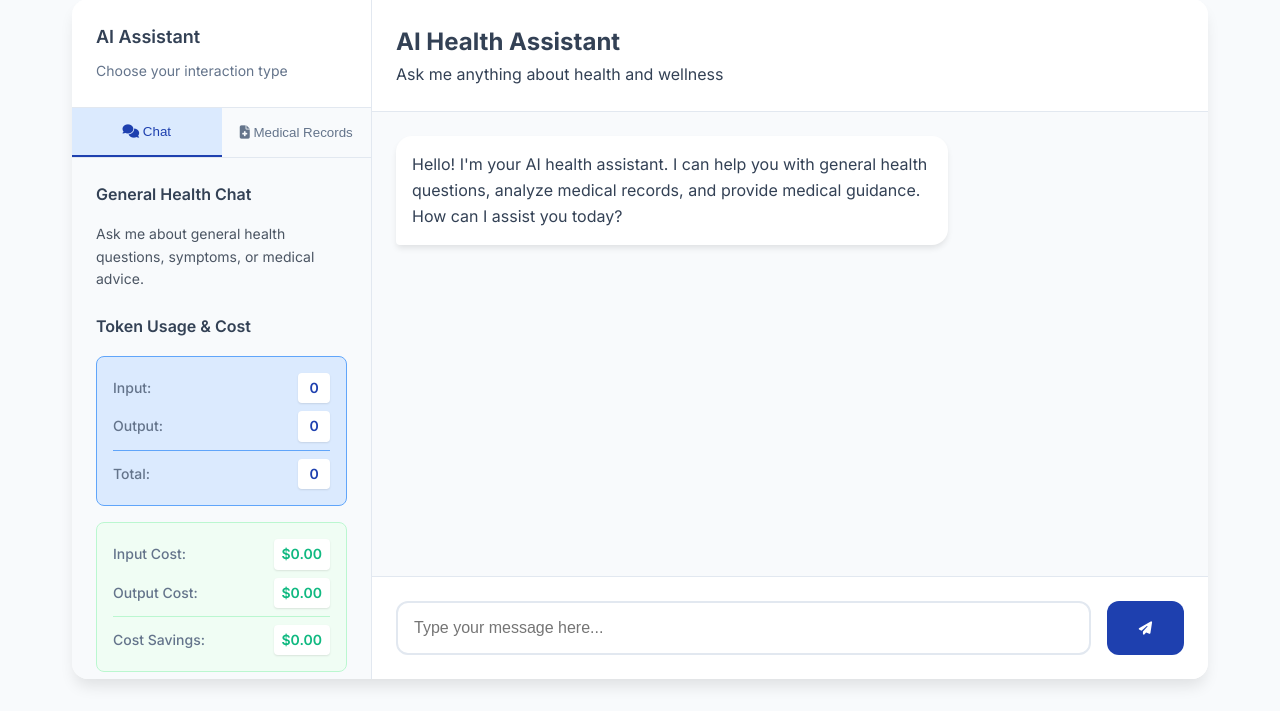
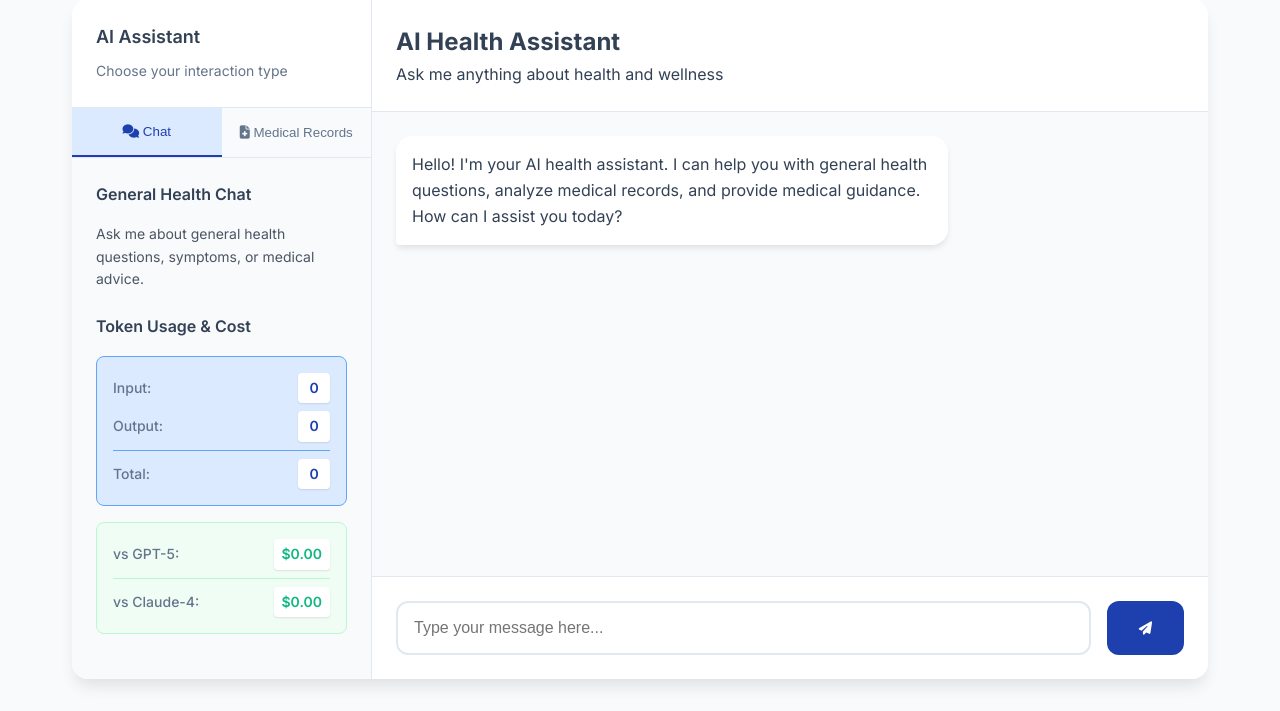
Before and after one commit to seansukamto/healthcare-ai, a Flask app: page /chat in a window 1280 px wide. Shown: the part 103-814 px from the top of the page. Run offline with Flask 3, Linux system fonts and the light colour scheme; some libraries are stand-ins or nearby versions.

Commit message:
Simplify cost savings: remove Input/Output costs, show savings vs GPT-5 and Claude-4-Sonnet based on total tokens

```diff
--- a/generate.py
+++ b/generate.py
@@ -16,37 +16,15 @@ except LookupError:
 
 client = OpenAI(api_key="dpais", base_url="http://localhost:8553/v1/openai")
 
-# Cost configuration for different models (driven by per-token env variables)
-# QWEN per-token rates (defaults can be overridden via environment variables)
-# For local deployment, cost should be $0 since you're not paying external API fees
-_QWEN_INPUT_COST_PER_TOKEN = float(os.environ.get("QWEN_INPUT_COST_PER_TOKEN", "0.0"))
-_QWEN_OUTPUT_COST_PER_TOKEN = float(os.environ.get("QWEN_OUTPUT_COST_PER_TOKEN", "0.0"))
+# Local deployment - no costs since models run on your hardware
 
-MODEL_COSTS = {
-    "qwen2.5": {
-        # Convert per-token to per-1k to reuse existing math
-        "input_cost_per_1k_tokens": _QWEN_INPUT_COST_PER_TOKEN * 1000.0,
-        "output_cost_per_1k_tokens": _QWEN_OUTPUT_COST_PER_TOKEN * 1000.0
-    },
-    "whisper": {
-        # For local deployment, cost should be $0 since you're not paying external API fees
-        "cost_per_minute": float(os.environ.get("WHISPER_COST_PER_MINUTE", "0.0"))
-    }
-}
-
-# Commercial API rates for comparison (updated 2025 rates)
+# Commercial API rates for comparison (2025 rates)
 COMMERCIAL_RATES = {
     "gpt-5": {
-        "input_cost_per_1k_tokens": 0.00125,    # $1.25 per million tokens = $0.00125 per 1K
-        "output_cost_per_1k_tokens": 0.01       # $10.00 per million tokens = $0.01 per 1K
+        "cost_per_token": 0.005625  # Average of input ($0.00125/1K) and output ($0.01/1K) = $0.005625 per token
     },
     "claude-4-sonnet": {
-        "input_cost_per_1k_tokens": 0.003,      # $3.00 per million tokens = $0.003 per 1K (≤200K context)
-        "output_cost_per_1k_tokens": 0.015      # $15.00 per million tokens = $0.015 per 1K (≤200K context)
-    },
-    "claude-4-sonnet-large": {
-        "input_cost_per_1k_tokens": 0.006,      # $6.00 per million tokens = $0.006 per 1K (>200K context)
-        "output_cost_per_1k_tokens": 0.0225     # $22.50 per million tokens = $0.0225 per 1K (>200K context)
+        "cost_per_token": 0.009     # Average of input ($0.003/1K) and output ($0.015/1K) = $0.009 per token
     }
 }
 
@@ -154,47 +132,19 @@ def calculate_cost(model_name, input_tokens, output_tokens, audio_duration_minut
         audio_duration_minutes: Duration in minutes (for audio models)
 
     Returns:
-        dict: Cost breakdown
+        dict: Cost breakdown (simplified for local deployment)
     """
-    if model_name not in MODEL_COSTS:
-        return {
-            "request_cost": 0.0,
-            "input_cost": 0.0,
-            "output_cost": 0.0,
-            "audio_cost": 0.0,
-            "cost_per_1k_input": 0.0,
-            "cost_per_1k_output": 0.0
-        }
-
-    model_costs = MODEL_COSTS[model_name]
-
-    # Calculate text generation costs
-    input_cost = (input_tokens / 1000) * model_costs.get("input_cost_per_1k_tokens", 0)
-    output_cost = (output_tokens / 1000) * model_costs.get("output_cost_per_1k_tokens", 0)
-
-    # Calculate audio transcription cost
-    audio_cost = 0.0
-    if audio_duration_minutes and "cost_per_minute" in model_costs:
-        audio_cost = audio_duration_minutes * model_costs["cost_per_minute"]
-
-    total_request_cost = input_cost + output_cost + audio_cost
-
+    # For local deployment, cost is always $0
     return {
-        "request_cost": round(total_request_cost, 6),
-        "input_cost": round(input_cost, 6),
-        "output_cost": round(output_cost, 6),
-        "audio_cost": round(audio_cost, 6),
-        "cost_per_1k_input": model_costs.get("input_cost_per_1k_tokens", 0),
-        "cost_per_1k_output": model_costs.get("output_cost_per_1k_tokens", 0)
+        "request_cost": 0.0
     }
 
-def calculate_commercial_cost(input_tokens, output_tokens, commercial_model="gpt-5"):
+def calculate_commercial_cost(total_tokens, commercial_model="gpt-5"):
     """
     Calculate cost if using commercial APIs for comparison
 
     Args:
-        input_tokens: Number of input tokens
-        output_tokens: Number of output tokens
+        total_tokens: Total number of tokens (input + output)
         commercial_model: Commercial model to compare against
 
     Returns:
@@ -204,17 +154,12 @@ def calculate_commercial_cost(input_tokens, output_tokens, commercial_model="gpt
         commercial_model = "gpt-5"  # Default fallback
 
     rates = COMMERCIAL_RATES[commercial_model]
-
-    input_cost = (input_tokens / 1000) * rates["input_cost_per_1k_tokens"]
-    output_cost = (output_tokens / 1000) * rates["output_cost_per_1k_tokens"]
-    total_cost = input_cost + output_cost
+    total_cost = total_tokens * rates["cost_per_token"]
 
     return {
         "model": commercial_model,
-        "input_cost": round(input_cost, 6),
-        "output_cost": round(output_cost, 6),
         "total_cost": round(total_cost, 6),
-        "rates": rates
+        "cost_per_token": rates["cost_per_token"]
     }
 
 def generate_response(system_prompt, user_input, audio_duration_minutes=None):
@@ -239,8 +184,8 @@ def generate_response(system_prompt, user_input, audio_duration_minutes=None):
 
     # Calculate commercial comparison costs
     commercial_costs = {}
-    for model in ["gpt-5", "claude-4-sonnet", "claude-4-sonnet-large"]:
-        commercial_costs[model] = calculate_commercial_cost(input_tokens, output_tokens, model)
+    for model in ["gpt-5", "claude-4-sonnet"]:
+        commercial_costs[model] = calculate_commercial_cost(total_tokens, model)
 
     # Update cumulative cost log
     cost_log = load_cost_log()
--- a/templates/chat.html
+++ b/templates/chat.html
@@ -46,16 +46,12 @@
                         </div>
                         <div class="cost-stats mt-2 pt-2 border-t border-gray-200">
                             <div class="cost-stat">
-                                <span class="cost-label">Input Cost:</span>
-                                <span id="input-cost" class="cost-value">$0.00</span>
+                                <span class="cost-label">vs GPT-5:</span>
+                                <span id="gpt5-savings" class="cost-value">$0.00</span>
                             </div>
                             <div class="cost-stat">
-                                <span class="cost-label">Output Cost:</span>
-                                <span id="output-cost" class="cost-value">$0.00</span>
-                            </div>
-                            <div class="cost-stat">
-                                <span class="cost-label">Cost Savings:</span>
-                                <span id="cost-savings" class="cost-value">$0.00</span>
+                                <span class="cost-label">vs Claude-4:</span>
+                                <span id="claude4-savings" class="cost-value">$0.00</span>
                             </div>
                         </div>
                     </div>
@@ -152,24 +148,13 @@ function updateTokenUsage(tokenUsage, costData, cumulativeCost, commercialCosts)
         document.getElementById('total-tokens').textContent = tokenUsage.total_tokens;
     }
 
-    if (costData) {
-        const inputCost = costData.input_cost || 0;
-        const outputCost = costData.output_cost || 0;
-        const requestCost = costData.request_cost || 0;
+    if (commercialCosts) {
+        // Show cost savings vs GPT-5 and Claude-4-Sonnet
+        const gpt5Savings = commercialCosts['gpt-5'] ? commercialCosts['gpt-5'].total_cost : 0;
+        const claude4Savings = commercialCosts['claude-4-sonnet'] ? commercialCosts['claude-4-sonnet'].total_cost : 0;
 
-        // Compute savings vs primary commercial model if available (GPT-5), else fallback
-        let savings = 0;
-        if (commercialCosts && commercialCosts['gpt-5']) {
-            savings = (commercialCosts['gpt-5'].total_cost || 0) - requestCost;
-        } else if (tokenUsage) {
-            const fallbackInput = (tokenUsage.input_tokens / 1000) * 0.00125;
-            const fallbackOutput = (tokenUsage.output_tokens / 1000) * 0.01;
-            savings = (fallbackInput + fallbackOutput) - requestCost;
-        }
-
-        document.getElementById('input-cost').textContent = `$${inputCost.toFixed(6)}`;
-        document.getElementById('output-cost').textContent = `$${outputCost.toFixed(6)}`;
-        document.getElementById('cost-savings').textContent = `$${savings.toFixed(6)}`;
+        document.getElementById('gpt5-savings').textContent = `$${gpt5Savings.toFixed(6)}`;
+        document.getElementById('claude4-savings').textContent = `$${claude4Savings.toFixed(6)}`;
     }
 }
 
```
Also changed, not shown: cost_log.json (+4 -4 lines), templates/meeting_minutes.html (+10 -25 lines).
